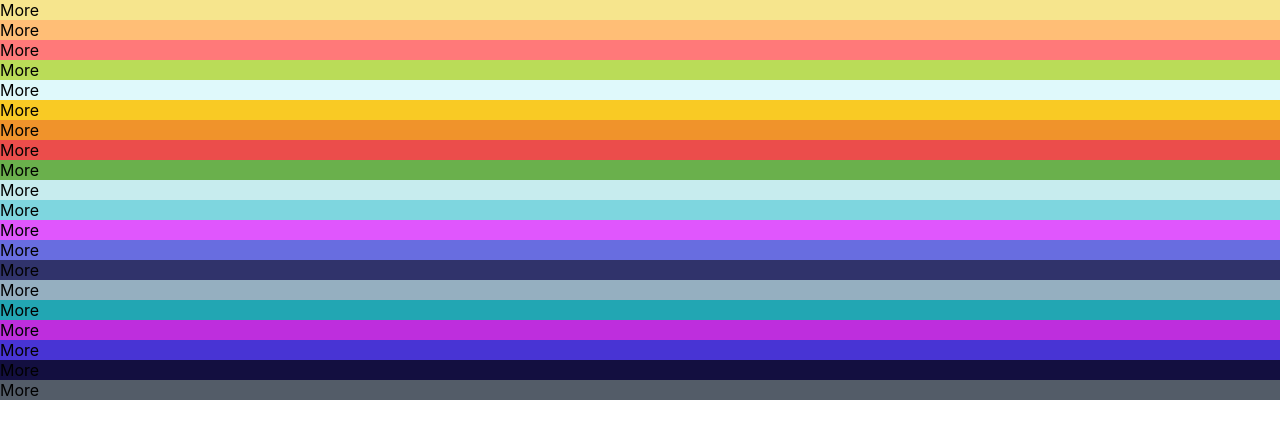
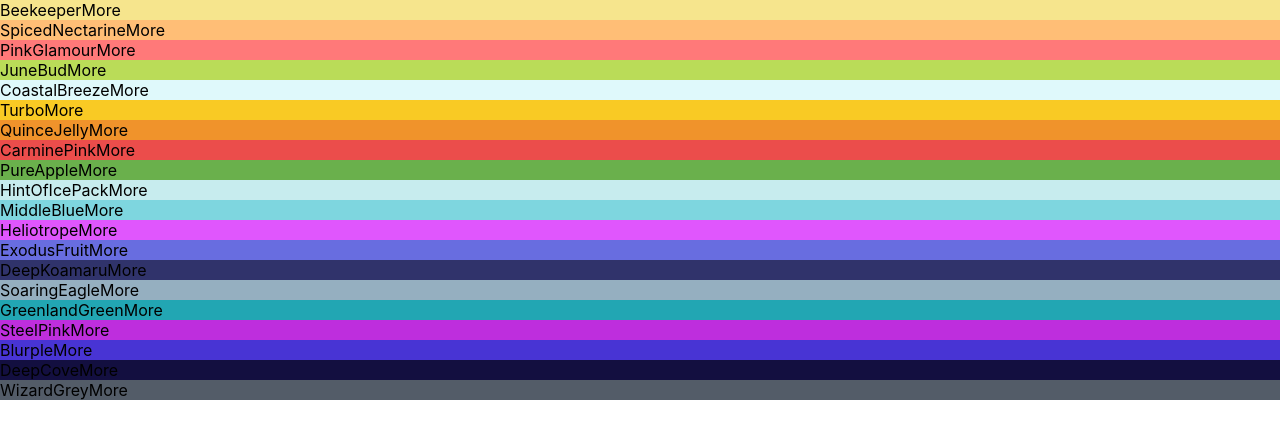
Before and after one commit to AveryTheDev/color_palette_react, a React (Create React App) app: page / in a window 1280 px wide. Shown: the top 438 px of the page. Built offline with nearby package versions, Linux system fonts and the light colour scheme.

Commit message:
setup colorbox component

```diff
--- a/src/components/ColorBox.tsx
+++ b/src/components/ColorBox.tsx
@@ -1,8 +1,10 @@
 import React from "react";
+import { colorBox } from "../types/colorbox";
 
-const ColorBox = ({ background }: any) => {
+const ColorBox = ({ background, name }: colorBox) => {
     return (
         <div style={{ background: background }} className="ColorBox">
+            <span>{name}</span>
             <span>More</span>
         </div>
     );
--- /dev/null
+++ b/src/types/colorbox.ts
@@ -0,0 +1,4 @@
+export interface colorBox {
+    background: string;
+    name: string;
+}
```
